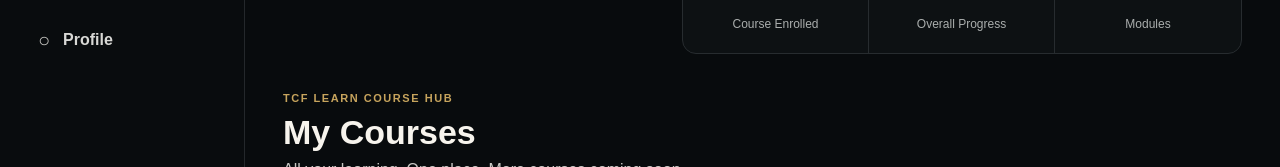
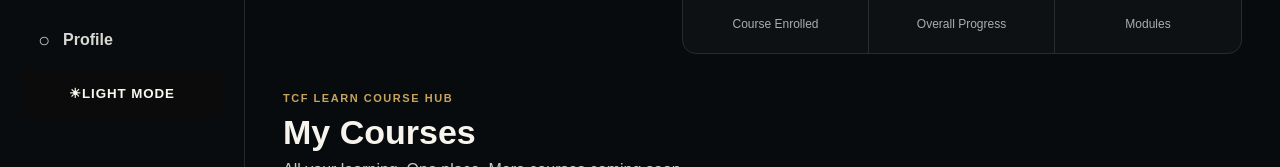
Before and after one commit to riversantoine93-dotcom/TCF-Learn, a Next.js app: page /dashboard in a window 1280 px wide. Shown: the part 267-434 px from the top of the page. Built offline with nearby package versions, Linux system fonts and the light colour scheme; no server answers.

Commit message:
Add persistent dashboard light and dark mode

```diff
--- a/app/dashboard/page.tsx
+++ b/app/dashboard/page.tsx
@@ -15,28 +15,25 @@ const courseCatalog=[
 export default function Dashboard(){
   const {user,loading}=useAuth();
   const [p,setP]=useState<ProgressData>({});
+  const [theme,setTheme]=useState<"dark"|"light">("dark");
+  useEffect(()=>{const saved=localStorage.getItem("tcf-learn-dashboard-theme");if(saved==="light"||saved==="dark")setTheme(saved)},[]);
   useEffect(()=>{if(loading)return;const local=loadLocalProgress();if(!user){setP(local);return;}loadCloudProgress(user.id).then(cloud=>setP({...local,...cloud})).catch(()=>setP(local));},[user,loading]);
+  const toggleTheme=()=>setTheme(current=>{const next=current==="dark"?"light":"dark";localStorage.setItem("tcf-learn-dashboard-theme",next);return next});
   const complete=Object.entries(p).filter(([key,value])=>value===true&&(/^(lesson\d+|challenge|m\d+l\d+|m\d+challenge)$/.test(key))).length;
   const percent=Math.min(100,Math.round(complete/32*100));
   const firstName=user?.user_metadata?.full_name?.split(" ")[0];
-  return <main className="dashboard-shell">
+  return <main className={`dashboard-shell ${theme}`}>
     <aside className="dashboard-sidebar">
       <Link className="dash-brand" href="/dashboard"><strong>TCF <span>LEARN</span></strong><small>TURNING CONVICTION INTO FREEDOM</small></Link>
       <nav aria-label="Student navigation"><Link className="active" href="/dashboard"><span>⌂</span>Dashboard</Link><Link href="/course/turning-forward"><span>▣</span>My Courses</Link><Link href="/profile"><span>○</span>Profile</Link></nav>
+      <button type="button" className="theme-toggle" onClick={toggleTheme} aria-label={`Switch to ${theme==="dark"?"light":"dark"} mode`}><span>{theme==="dark"?"☀":"☾"}</span><b>{theme==="dark"?"Light Mode":"Dark Mode"}</b></button>
       <div className="sidebar-mark"><b>TCF</b><span>THE<br/>CONVICTION<br/><em>FICTION</em><br/>PODCAST</span><p>“The mind can be the prison.<br/>The mindset can be the key.”</p></div>
     </aside>
     <section className="dashboard-main">
       <header className="dash-topbar"><div><span className="eyebrow">STUDENT DASHBOARD</span><h1>{firstName?`Welcome back, ${firstName}.`:"Welcome to TCF LEARN."}</h1><p>Keep building. Keep growing. Keep turning conviction into freedom.</p></div><Link className="profile-link" href="/profile">{user?.user_metadata?.full_name||"Student Profile"} <span>›</span></Link></header>
       <div className="dash-stats"><div><strong>1</strong><span>Course Enrolled</span></div><div><strong>{percent}%</strong><span>Overall Progress</span></div><div><strong>8</strong><span>Modules</span></div></div>
       <div className="hub-heading"><div><span className="eyebrow">TCF LEARN COURSE HUB</span><h2>My Courses</h2><p>All your learning. One place. More courses coming soon.</p></div></div>
-      <div className="course-hub-grid">
-        {courseCatalog.map(course=><article className={`hub-course-card ${course.status}`} key={course.slug}>
-          <div className="course-thumb"><Image src={course.image} alt={`${course.title} course thumbnail`} fill sizes="(max-width: 900px) 100vw, 50vw" priority={course.slug==="turning-forward"}/><span className="status-pill">{course.status==="available"?"ENROLLED":"COMING SOON"}</span></div>
-          <div className="course-card-body"><h3>{course.title}</h3>{course.subtitle&&<h4>{course.subtitle}</h4>}<p>{course.description}</p>
-          {course.status==="available"?<><div className="progress-heading"><b>Overall Progress</b><strong>{percent}%</strong></div><ProgressBar value={percent}/><div className="course-meta"><span>{complete} of 32 sections complete</span><span>8 modules</span></div><Link className="continue-button" href={course.href}>{complete?"Continue Course":"Start Course"}<span>→</span></Link></>:<div className="coming-state"><span className="lock-icon">▣</span><div><b>COMING SOON — {course.release}</b><small>Enrollment details will be announced closer to launch.</small></div></div>}
-          </div>
-        </article>)}
-      </div>
+      <div className="course-hub-grid">{courseCatalog.map(course=><article className={`hub-course-card ${course.status}`} key={course.slug}><div className="course-thumb"><Image src={course.image} alt={`${course.title} course thumbnail`} fill sizes="(max-width: 900px) 100vw, 50vw" priority={course.slug==="turning-forward"}/><span className="status-pill">{course.status==="available"?"ENROLLED":"COMING SOON"}</span></div><div className="course-card-body"><h3>{course.title}</h3>{course.subtitle&&<h4>{course.subtitle}</h4>}<p>{course.description}</p>{course.status==="available"?<><div className="progress-heading"><b>Overall Progress</b><strong>{percent}%</strong></div><ProgressBar value={percent}/><div className="course-meta"><span>{complete} of 32 sections complete</span><span>8 modules</span></div><Link className="continue-button" href={course.href}>{complete?"Continue Course":"Start Course"}<span>→</span></Link></>:<div className="coming-state"><span className="lock-icon">▣</span><div><b>COMING SOON — {course.release}</b><small>Enrollment details will be announced closer to launch.</small></div></div>}</div></article>)}</div>
       <div className="next-step"><div><span>→</span><div><b>Your next step</b><p>{complete?"Continue Turning Forward from where you left off.":"Begin Turning Forward with Module 1: The Decision to Turn Forward."}</p></div></div><Link href="/course/turning-forward/module-1">Open Module 1</Link></div>
     </section>
   </main>;
```
